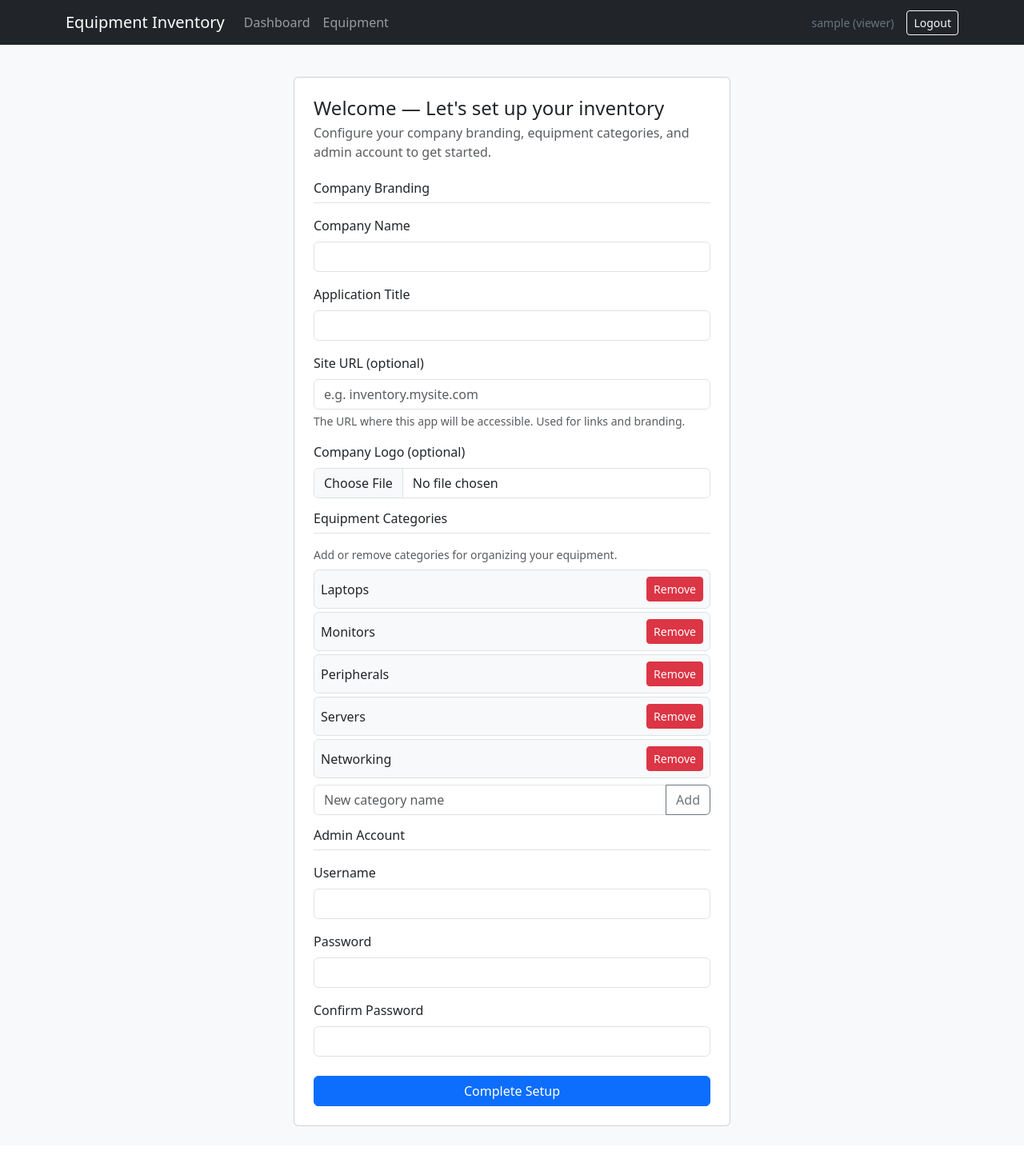
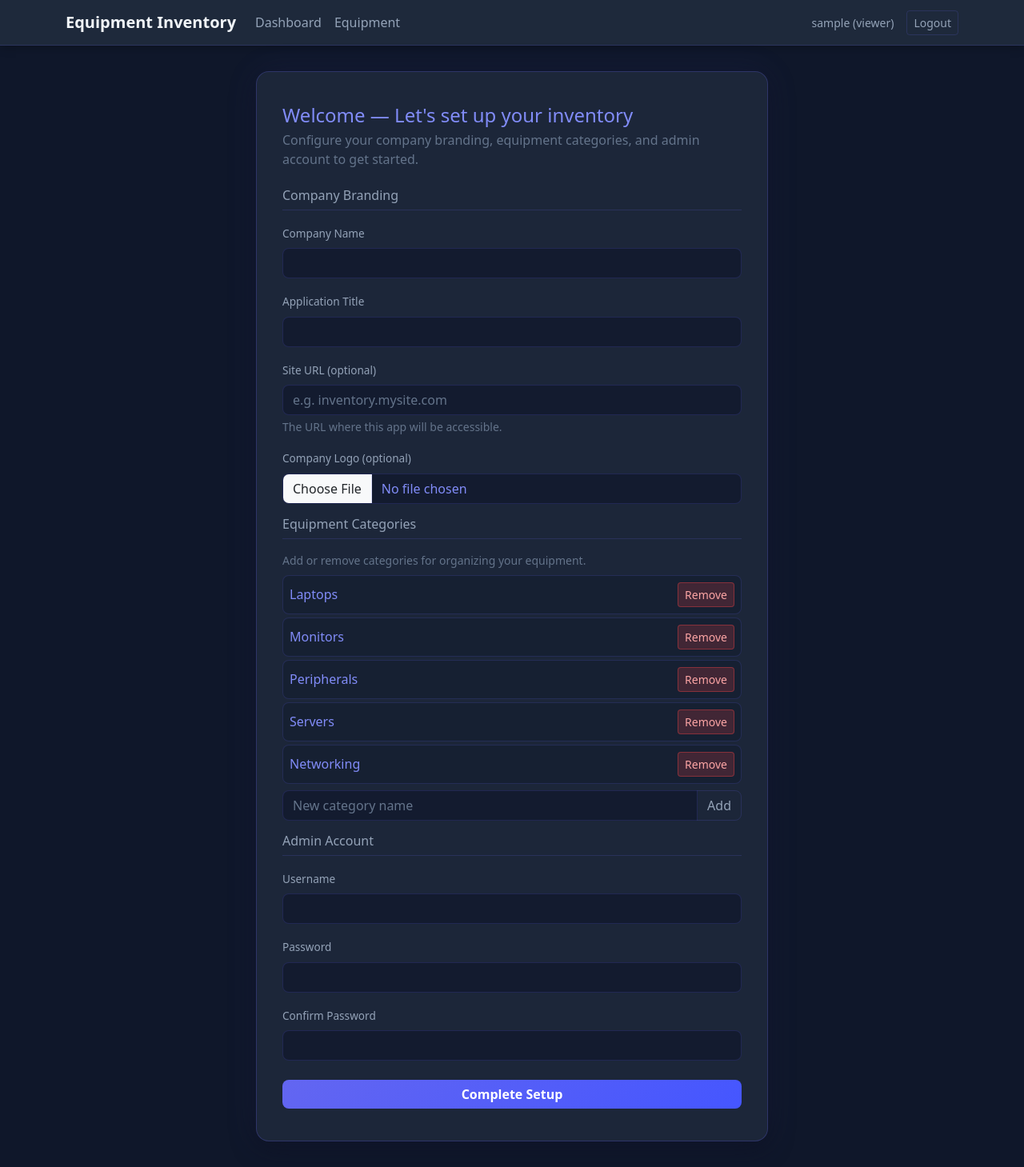
Before and after one commit to Icecreamy8229/it-inventory-management-system, a Flask app: page /setup in a window 1280 px wide. Shown: the whole page at 80% size. Before the commit the page ends 1408 px from the top, so only its background shows below. Run offline with Flask 3, Linux system fonts and the light colour scheme; the visitor is signed in with stand-in values (Sample User, id 1); data comes from the database, SQL or seed files in the repository; some libraries are stand-ins or nearby versions.

Commit message:
new theme applied across site

```diff
--- /dev/null
+++ b/static/theme.css
@@ -0,0 +1,313 @@
+/* ===== IT Inventory Dark Theme ===== */
+
+/* ---------- Palette ---------- */
+:root {
+  --bg-body: #0f172a;
+  --bg-surface: #1e293b;
+  --bg-surface-hover: #273548;
+  --bg-input: rgba(15, 23, 42, 0.6);
+  --border-subtle: rgba(99, 102, 241, 0.18);
+  --border-focus: #6366f1;
+  --accent: #6366f1;
+  --accent-light: #818cf8;
+  --text-primary: #818cf8;
+  --text-secondary: #94a3b8;
+  --text-muted: #64748b;
+  --danger: #ef4444;
+  --warning: #f59e0b;
+  --success: #22c55e;
+  --bs-emphasis-color: #f1f5f9;
+  --bs-heading-color: #f1f5f9;
+}
+
+/* ---------- Base ---------- */
+body {
+  background: var(--bg-body) !important;
+  color: var(--text-primary);
+  min-height: 100vh;
+}
+
+
+td {
+  color: var(--text-primary);
+}
+
+a { color: var(--accent-light); }
+a:hover { color: #a5b4fc; }
+
+hr { border-color: var(--border-subtle); }
+
+/* ---------- Navbar ---------- */
+.navbar {
+  background: var(--bg-surface) !important;
+  border-bottom: 1px solid var(--border-subtle);
+  box-shadow: 0 1px 12px rgba(0,0,0,0.3);
+}
+.navbar .nav-link { color: var(--text-secondary) !important; transition: color .15s; }
+.navbar .nav-link:hover { color: var(--text-primary) !important; }
+.navbar-brand { color: var(--bs-heading-color) !important; font-weight: 600; }
+
+/* ---------- Cards ---------- */
+.card {
+  background: var(--bg-surface);
+  border: 1px solid var(--border-subtle);
+  border-radius: 12px;
+  box-shadow: 0 2px 16px rgba(0,0,0,0.25);
+  color: var(--text-primary);
+}
+.card-body { color: var(--text-primary); }
+.card:hover { border-color: rgba(99, 102, 241, 0.3); }
+
+/* ---------- Tables ---------- */
+.table { color: var(--text-primary); --bs-table-bg: transparent; --bs-table-color: var(--text-primary); }
+.table thead th {
+  background: rgba(15, 23, 42, 0.5);
+  color: var(--text-secondary);
+  border-bottom: 1px solid var(--border-subtle);
+  font-weight: 600;
+  font-size: 0.82rem;
+  text-transform: uppercase;
+  letter-spacing: 0.03em;
+}
+.table-light { --bs-table-bg: rgba(15, 23, 42, 0.5) !important; --bs-table-color: var(--text-secondary) !important; }
+.table-hover > tbody > tr:hover { --bs-table-hover-bg: var(--bg-surface-hover); color: var(--text-primary); }
+.table td, .table th { border-color: var(--border-subtle); }
+.table td a { color: var(--accent-light); text-decoration: none; }
+.table td a:hover { text-decoration: underline; }
+
+/* ---------- Forms ---------- */
+.form-control, .form-select {
+  background: var(--bg-input);
+  border: 1px solid var(--border-subtle);
+  color: var(--text-primary);
+  border-radius: 8px;
+  transition: border-color .2s, box-shadow .2s;
+}
+.form-control:focus, .form-select:focus {
+  background: rgba(15, 23, 42, 0.8);
+  border-color: var(--border-focus);
+  box-shadow: 0 0 0 3px rgba(99, 102, 241, 0.15);
+  color: var(--text-primary);
+}
+.form-control::placeholder { color: var(--text-muted); }
+.form-label { color: var(--text-secondary); font-size: 0.85rem; font-weight: 500; }
+.form-text { color: var(--text-muted); }
+.form-check-input { background-color: var(--bg-input); border-color: var(--border-subtle); }
+.form-check-input:checked { background-color: var(--accent); border-color: var(--accent); }
+
+/* ---------- Buttons ---------- */
+.btn-primary {
+  background: linear-gradient(135deg, var(--accent), #4556ff);
+  border: none;
+  border-radius: 8px;
+  font-weight: 600;
+  transition: transform .12s, box-shadow .12s;
+}
+.btn-primary:hover {
+  background: linear-gradient(135deg, var(--accent), var(--accent-light));
+  transform: translateY(-1px);
+  box-shadow: 0 4px 18px rgba(99, 102, 241, 0.35);
+}
+.btn-primary:active { transform: translateY(0); }
+
+.btn-outline-secondary {
+  color: var(--text-secondary);
+  border-color: var(--border-subtle);
+}
+.btn-outline-secondary:hover {
+  background: var(--bg-surface-hover);
+  color: var(--text-primary);
+  border-color: rgba(99, 102, 241, 0.35);
+}
+
+.btn-outline-light {
+  color: var(--text-secondary);
+  border-color: var(--border-subtle);
+}
+.btn-outline-light:hover {
+  background: var(--bg-surface-hover);
+  color: var(--text-primary);
+}
+
+.btn-secondary {
+  background: var(--bg-surface-hover);
+  border: 1px solid var(--border-subtle);
+  color: var(--text-primary);
+}
+.btn-secondary:hover { background: #334155; color: var(--text-primary); }
+
+.btn-danger {
+  background: rgba(239, 68, 68, 0.2);
+  border: 1px solid rgba(239, 68, 68, 0.4);
+  color: #fca5a5;
+}
+.btn-danger:hover { background: rgba(239, 68, 68, 0.35); color: #fecaca; border-color: rgba(239, 68, 68, 0.5); }
+
+/* ---------- Alerts ---------- */
+.alert-danger {
+  background: rgba(239, 68, 68, 0.12);
+  border: 1px solid rgba(239, 68, 68, 0.3);
+  color: #fca5a5;
+  border-radius: 10px;
+}
+.alert-success {
+  background: rgba(34, 197, 94, 0.12);
+  border: 1px solid rgba(34, 197, 94, 0.3);
+  color: #86efac;
+  border-radius: 10px;
+}
+.alert-warning {
+  background: rgba(245, 158, 11, 0.12);
+  border: 1px solid rgba(245, 158, 11, 0.3);
+  color: #fcd34d;
+  border-radius: 10px;
+}
+.alert-info {
+  background: rgba(99, 102, 241, 0.12);
+  border: 1px solid rgba(99, 102, 241, 0.3);
+  color: var(--accent-light);
+  border-radius: 10px;
+}
+.btn-close { filter: invert(1) grayscale(100%) brightness(200%); }
+
+/* ---------- Badges ---------- */
+.badge.bg-success { background: rgba(34,197,94,0.2) !important; color: #86efac; }
+.badge.bg-primary { background: rgba(99,102,241,0.2) !important; color: var(--accent-light); }
+.badge.bg-warning { background: rgba(245,158,11,0.2) !important; color: #fcd34d; }
+.badge.bg-secondary { background: rgba(148,163,184,0.2) !important; color: var(--text-secondary); }
+
+/* ---------- Misc ---------- */
+.text-muted { color: var(--text-muted) !important; }
+.text-secondary { color: var(--text-secondary) !important; }
+.text-dark { color: var(--text-primary) !important; }
+.text-warning { color: #fcd34d !important; }
+.bg-light { background: rgba(15, 23, 42, 0.35) !important; color: var(--text-primary) !important; }
+.border-bottom { border-color: var(--border-subtle) !important; }
+.border-warning { border-color: rgba(245, 158, 11, 0.5) !important; }
+.border { border-color: var(--border-subtle) !important; }
+
+/* Dashboard stat cards */
+.card .fs-3 { color: var(--text-primary); }
+.card .text-decoration-none { color: inherit; }
+.card .text-decoration-none:hover { color: inherit; }
+
+/* Description lists */
+dt.text-muted { color: var(--text-muted) !important; }
+dd { color: var(--text-primary); }
+
+/* Image placeholder */
+span.text-muted[style*="background: #f0f0f0"] {
+  background: var(--bg-surface-hover) !important;
+  color: var(--text-muted) !important;
+}
+
+/* Rounded items in dashboard / setup */
+.rounded { border-radius: 8px !important; }
+
+/* Input group */
+.input-group .form-control { border-right: none; }
+.input-group .btn { border-radius: 0 8px 8px 0; }
+
+/* Scrollbar (webkit) */
+::-webkit-scrollbar { width: 8px; height: 8px; }
+::-webkit-scrollbar-track { background: var(--bg-body); }
+::-webkit-scrollbar-thumb { background: var(--bg-surface-hover); border-radius: 4px; }
+::-webkit-scrollbar-thumb:hover { background: #475569; }
+
+/* ---------- Login-specific ---------- */
+.login-page { overflow: hidden; }
+
+#circuit-canvas {
+  position: fixed;
+  top: 0; left: 0;
+  width: 100%; height: 100%;
+  z-index: 0;
+  pointer-events: none;
+}
+
+.login-wrapper {
+  position: relative;
+  z-index: 1;
+  min-height: 100vh;
+  display: flex;
+  align-items: center;
+  justify-content: center;
+}
+
+.login-card {
+  background: rgba(30, 41, 59, 0.85);
+  backdrop-filter: blur(12px);
+  border: 1px solid rgba(99, 102, 241, 0.25);
+  border-radius: 16px;
+  box-shadow: 0 0 40px rgba(99, 102, 241, 0.1), 0 8px 32px rgba(0,0,0,0.4);
+  max-width: 400px;
+  width: 100%;
+  padding: 2.5rem 2rem;
+  animation: cardFadeIn 0.6s ease-out;
+}
+
+@keyframes cardFadeIn {
+  from { opacity: 0; transform: translateY(24px); }
+  to   { opacity: 1; transform: translateY(0); }
+}
+
+.login-icon {
+  width: 56px; height: 56px;
+  background: linear-gradient(135deg, var(--accent), var(--accent-light));
+  border-radius: 14px;
+  display: flex; align-items: center; justify-content: center;
+  margin: 0 auto 1.25rem;
+  box-shadow: 0 4px 20px rgba(99, 102, 241, 0.35);
+}
+.login-icon svg { width: 28px; height: 28px; color: #fff; }
+
+.login-card h1 {
+  color: var(--text-primary);
+  font-size: 1.35rem;
+  font-weight: 600;
+  text-align: center;
+  margin-bottom: 0.25rem;
+}
+.login-card .subtitle {
+  color: var(--text-secondary);
+  font-size: 0.82rem;
+  text-align: center;
+  margin-bottom: 1.75rem;
+}
+.login-card .btn-login {
+  background: linear-gradient(135deg, var(--accent), var(--accent-light));
+  border: none;
+  border-radius: 10px;
+  padding: 0.65rem;
+  font-weight: 600;
+  font-size: 0.95rem;
+  color: #fff;
+  transition: transform .15s, box-shadow .15s;
+}
+.login-card .btn-login:hover {
+  transform: translateY(-1px);
+  box-shadow: 0 6px 24px rgba(99, 102, 241, 0.4);
+}
+.login-card .btn-login:active { transform: translateY(0); }
+
+/* ---------- Setup-specific ---------- */
+.setup-wrapper {
+  position: relative;
+  z-index: 1;
+  min-height: 100vh;
+  display: flex;
+  align-items: flex-start;
+  justify-content: center;
+  padding: 2rem 1rem;
+}
+.setup-card {
+  background: rgba(30, 41, 59, 0.9);
+  backdrop-filter: blur(12px);
+  border: 1px solid rgba(99, 102, 241, 0.25);
+  border-radius: 16px;
+  box-shadow: 0 0 40px rgba(99, 102, 241, 0.1), 0 8px 32px rgba(0,0,0,0.4);
+  max-width: 640px;
+  width: 100%;
+  padding: 2.5rem 2rem;
+  animation: cardFadeIn 0.6s ease-out;
+}
--- a/templates/base.html
+++ b/templates/base.html
@@ -5,11 +5,12 @@
     <meta name="viewport" content="width=device-width, initial-scale=1.0">
     <title>{% block title %}{{ system_config.app_title if system_config else 'Equipment Inventory' }}{% endblock %}</title>
     <link href="https://cdn.jsdelivr.net/npm/bootstrap@5.3.3/dist/css/bootstrap.min.css" rel="stylesheet">
+    <link href="{{ url_for('static', filename='theme.css') }}" rel="stylesheet">
     {% block extra_css %}{% endblock %}
 </head>
-<body class="bg-light">
+<body>
     {% if current_user.is_authenticated %}
-    <nav class="navbar navbar-expand-md navbar-dark bg-dark">
+    <nav class="navbar navbar-expand-md navbar-dark">
         <div class="container">
             <a class="navbar-brand d-flex align-items-center gap-2" href="{{ url_for('dashboard') }}">
                 {% if system_config and system_config.logo_path %}
--- a/templates/equipment_list.html
+++ b/templates/equipment_list.html
@@ -37,14 +37,14 @@
 
 {% if equipment %}
 <div class="table-responsive">
-    <table class="table table-hover bg-white">
+    <table class="table table-hover">
         <thead class="table-light">
             <tr>
                 <th style="width: 60px;">Image</th>
                 {% for col_field, col_label in [('asset_tag', 'Asset Tag'), ('name', 'Name'), ('category', 'Category'), ('status', 'Status'), ('assignee', 'Assignee'), ('location', 'Location')] %}
                 <th>
                     {% set new_order = 'desc' if sort_by == col_field and sort_order == 'asc' else 'asc' %}
-                    <a href="{{ url_for('equipment_list', search=search, sort_by=col_field, sort_order=new_order) }}" class="text-decoration-none text-dark {{ 'fw-bold' if sort_by == col_field }}">
+                    <a href="{{ url_for('equipment_list', search=search, sort_by=col_field, sort_order=new_order) }}" class="text-decoration-none {{ 'fw-bold' if sort_by == col_field }}">
                         {{ col_label }}
                         {% if sort_by == col_field %}
                             <span class="small">{{ '▲' if sort_order == 'asc' else '▼' }}</span>
@@ -61,7 +61,7 @@
                     {% if item.image_filename %}
                     <img src="{{ url_for('uploaded_file', filename=item.image_filename) }}" alt="{{ item.name }}" style="width: 48px; height: 48px; object-fit: cover; border-radius: 4px;">
                     {% else %}
-                    <span class="text-muted" style="display: inline-block; width: 48px; height: 48px; line-height: 48px; text-align: center; background: #f0f0f0; border-radius: 4px;">—</span>
+                    <span class="text-muted" style="display: inline-block; width: 48px; height: 48px; line-height: 48px; text-align: center; background: var(--bg-surface-hover); border-radius: 4px;">—</span>
                     {% endif %}
                 </td>
                 <td><a href="{{ url_for('equipment_detail', equipment_id=item.id) }}">{{ item.asset_tag }}</a></td>
--- a/templates/setup.html
+++ b/templates/setup.html
@@ -2,12 +2,10 @@
 
 {% block title %}Setup Wizard{% endblock %}
 
-{% block content %}
-<div class="row justify-content-center mt-3">
-    <div class="col-md-8 col-lg-6">
-        <div class="card">
-            <div class="card-body p-4">
-                <h1 class="h4 mb-1">Welcome — Let's set up your inventory</h1>
+{% block body_content %}
+<div class="setup-wrapper">
+    <div class="setup-card">
+        <h1 class="h4 mb-1" style="color: var(--text-primary);">Welcome — Let's set up your inventory</h1>
         <p class="text-muted mb-4">Configure your company branding, equipment categories, and admin account to get started.</p>
 
         {% if errors %}
@@ -22,7 +20,7 @@
 
         <form method="POST" action="{{ url_for('setup_post') }}" enctype="multipart/form-data">
             {{ form.hidden_tag() }}
-                    <h2 class="h6 border-bottom pb-2 mb-3">Company Branding</h2>
+            <h2 class="h6 border-bottom pb-2 mb-3" style="color: var(--text-secondary);">Company Branding</h2>
             <div class="mb-3">
                 <label for="company_name" class="form-label">Company Name</label>
                 {{ form.company_name(class="form-control", id="company_name", required=true) }}
@@ -34,14 +32,14 @@
             <div class="mb-3">
                 <label for="site_url" class="form-label">Site URL (optional)</label>
                 {{ form.site_url(class="form-control", id="site_url", placeholder="e.g. inventory.mysite.com") }}
-                        <div class="form-text">The URL where this app will be accessible. Used for links and branding.</div>
+                <div class="form-text">The URL where this app will be accessible.</div>
             </div>
             <div class="mb-3">
                 <label for="logo" class="form-label">Company Logo (optional)</label>
                 {{ form.logo(class="form-control", id="logo", accept="image/*") }}
             </div>
 
-                    <h2 class="h6 border-bottom pb-2 mb-3">Equipment Categories</h2>
+            <h2 class="h6 border-bottom pb-2 mb-3" style="color: var(--text-secondary);">Equipment Categories</h2>
             <p class="text-muted small mb-2">Add or remove categories for organizing your equipment.</p>
             <div id="category-list" class="mb-2">
                 {% for cat in default_categories %}
@@ -57,7 +55,7 @@
                 <button type="button" class="btn btn-outline-secondary" onclick="addCategory()">Add</button>
             </div>
 
-                    <h2 class="h6 border-bottom pb-2 mb-3">Admin Account</h2>
+            <h2 class="h6 border-bottom pb-2 mb-3" style="color: var(--text-secondary);">Admin Account</h2>
             <div class="mb-3">
                 <label for="admin_username" class="form-label">Username</label>
                 {{ form.admin_username(class="form-control", id="admin_username", required=true) }}
@@ -75,29 +73,20 @@
         </form>
     </div>
 </div>
-    </div>
-</div>
 {% endblock %}
 
 {% block extra_js %}
 <script>
-function removeCategory(btn) {
-    btn.closest('.category-item').remove();
-}
+function removeCategory(btn) { btn.closest('.category-item').remove(); }
 
 function addCategory() {
     var input = document.getElementById('new-category');
     var name = input.value.trim();
     if (!name) return;
-
     var existing = document.querySelectorAll('#category-list input[name="categories"]');
     for (var i = 0; i < existing.length; i++) {
-        if (existing[i].value.toLowerCase() === name.toLowerCase()) {
-            input.value = '';
-            return;
+        if (existing[i].value.toLowerCase() === name.toLowerCase()) { input.value = ''; return; }
     }
-    }
-
     var div = document.createElement('div');
     div.className = 'd-flex justify-content-between align-items-center p-2 bg-light border rounded mb-1 category-item';
     div.innerHTML = '<input type="hidden" name="categories" value="' + name.replace(/"/g, '&quot;') + '">' +
@@ -108,10 +97,7 @@ function addCategory() {
 }
 
 document.getElementById('new-category').addEventListener('keydown', function(e) {
-    if (e.key === 'Enter') {
-        e.preventDefault();
-        addCategory();
-    }
+    if (e.key === 'Enter') { e.preventDefault(); addCategory(); }
 });
 </script>
 {% endblock %}
```
Also changed, not shown: templates/dashboard.html (+4 -4 lines), templates/login.html (+23 -203 lines). Lines whose indentation alone changed are shown as unchanged.
